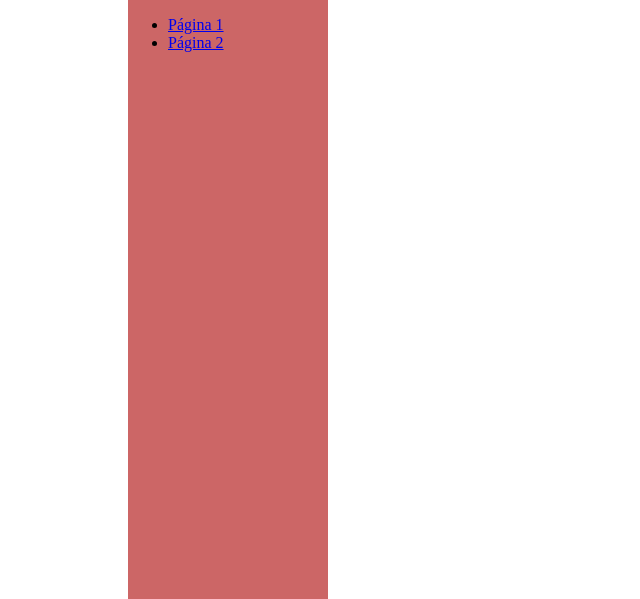
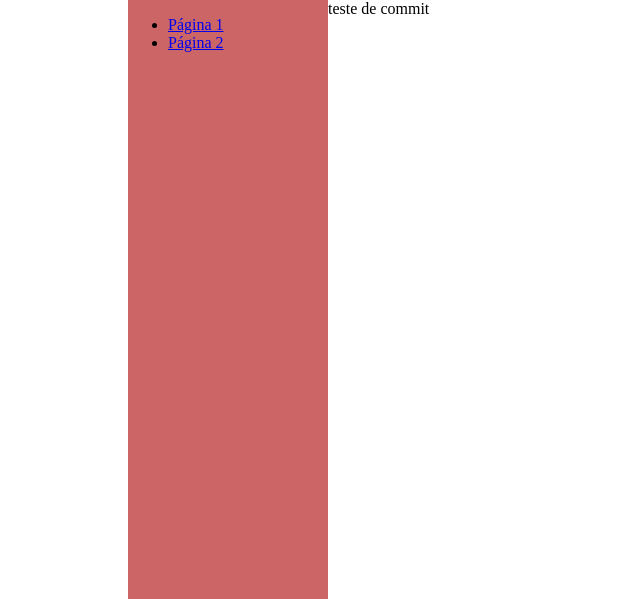
Before and after one commit to Matheus02/DS1, a PHP site: the page made by PHP/Semana 11/Exemplo1/index.php in a window 1280 px wide. Shown: the part 108-707 px from the top of the page, without its empty margins (0-640 px from the left). Run offline with PHP 8.4, Linux system fonts and the light colour scheme.

Commit message:
Meu teste de commit

```diff
--- a/PHP/Semana 11/Exemplo1/corpo.php
+++ b/PHP/Semana 11/Exemplo1/corpo.php
@@ -16,5 +16,6 @@
 				include ("pagina2.php");
 			}
 	 ?>
+	 teste de commit
 </body>
 </html>
```
